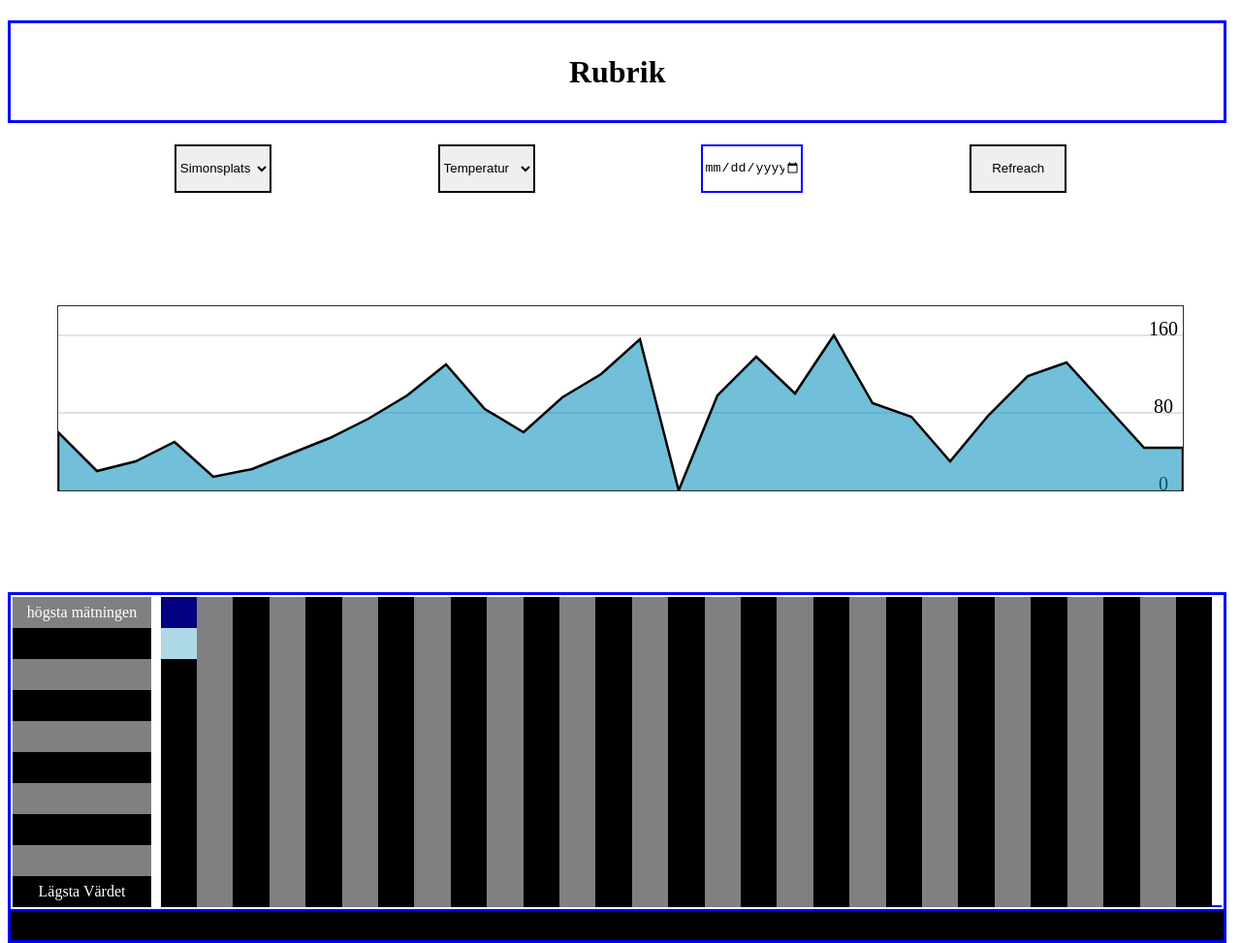
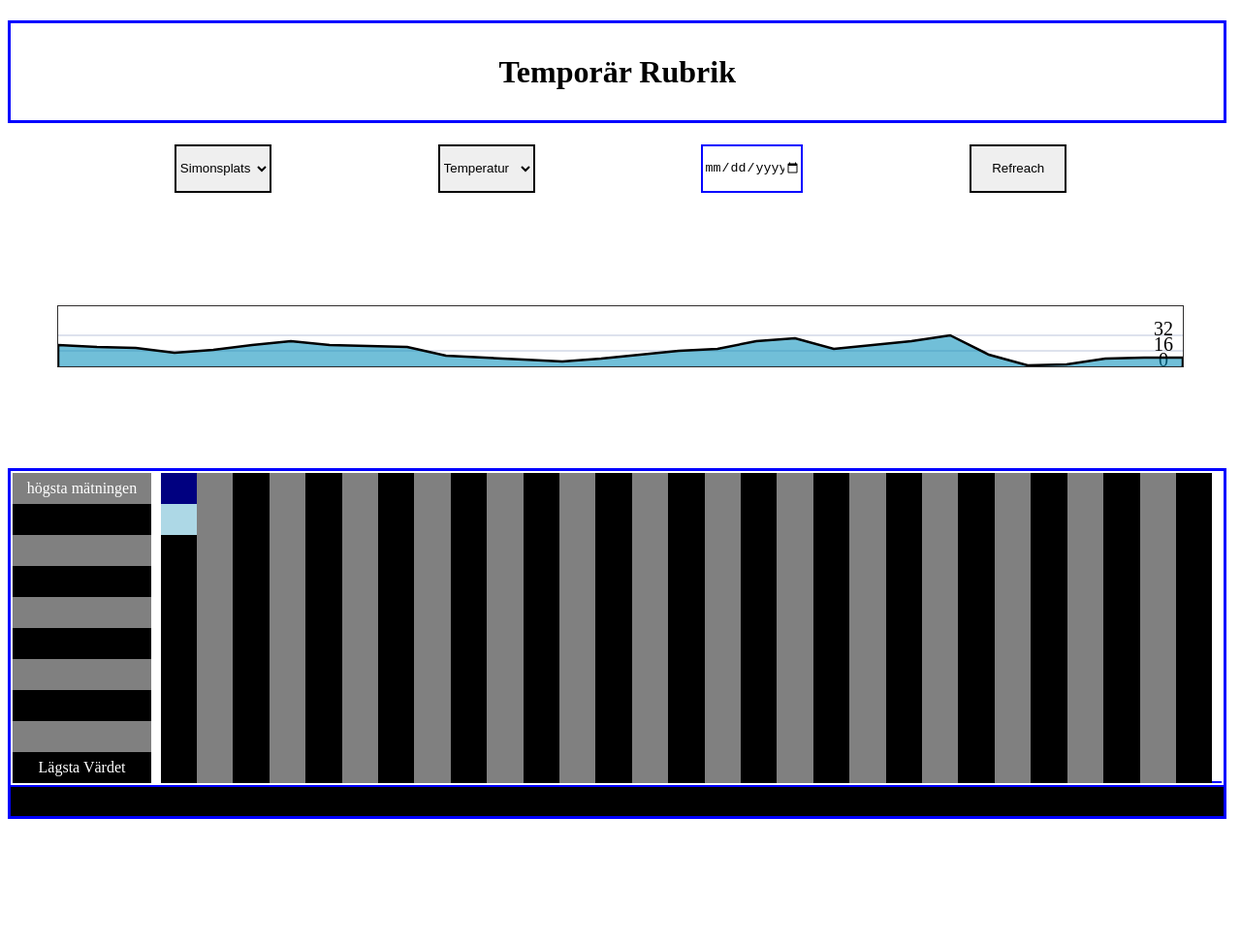
Before and after one commit to abbvighai/I-det-hetaste-laget---220S-BG4, a plain HTML site: page test3.html in a window 1280 px wide. Shown: the whole page at 97% size. After the commit the page ends 853 px from the top, so only its background shows below. Drawn offline with Linux system fonts and the light colour scheme.

Commit message:
Nya ex värden

```diff
--- a/test3.html
+++ b/test3.html
@@ -17,7 +17,7 @@
   </div><h1>Rubrik</h1>
   <span></span> -->
 
-    <h1 id="Rubrik1">Rubrik</h1>
+    <h1 id="Rubrik1">Temporär Rubrik</h1>
     <div id="MainS">
       <select name="hej" class="Options">
         <option value="1">Simonsplats</option>
@@ -102,7 +102,7 @@
 const card = document.getElementById("card");
 
 
-const dataPath2 = [60, 20, 30, 50, 14, 22, 38, 54, 74, 98, 130, 84, 60, 96, 120, 156, 0, 98, 138, 100, 160, 90, 76, 30, 78, 118, 132, 88, 44];
+const dataPath2 = [22, 20, 19, 14, 17, 22, 26, 22, 21, 20, 11, 9, 7, 5, 8, 12, 16, 18, 26, 29, 18, 22, 26, 32, 12, 1, 2, 8, 9];
 
 
 
```
